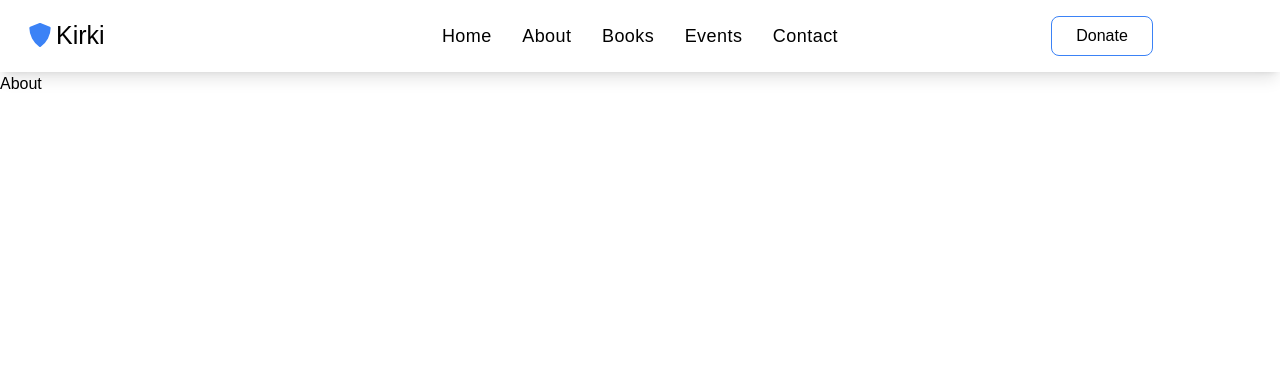
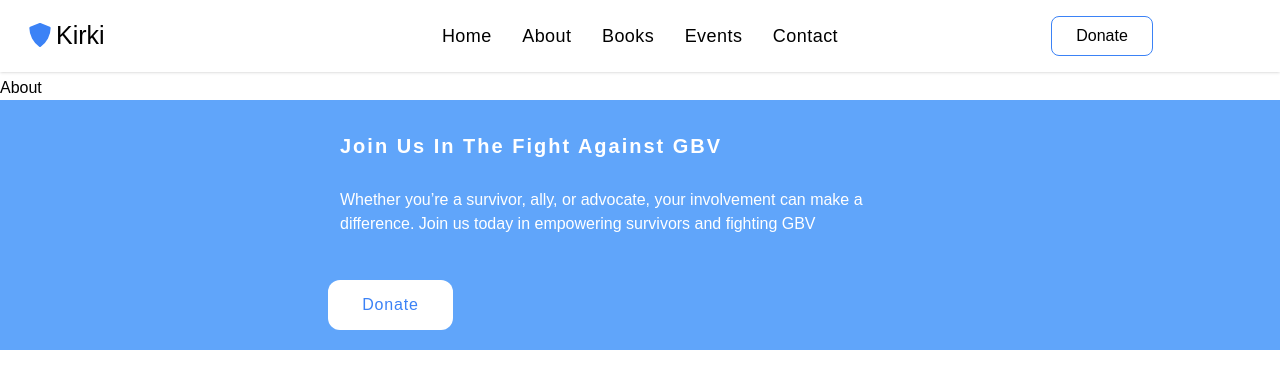
Before and after one commit to Jerryvic911/Justice, a Next.js app: page /about in a window 1280 px wide. Shown: the top 388 px of the page. Built offline with nearby package versions, Linux system fonts and the light colour scheme.

Commit message:
feat: create Footer & modify Navbar shadow 🤔

```diff
--- /dev/null
+++ b/src/app/components/Footer.jsx
@@ -0,0 +1,27 @@
+import React from 'react';
+import Link from 'next/link';
+
+export default function Footer() {
+  return (
+    <footer className='flex h-fit w-full flex-col items-center justify-center bg-blue-400 text-white md:h-[250px]'>
+      <div className='mb-4 w-[90%] p-3 md:w-[50%]'>
+        <span className='mb-3 inline-block p-2 text-lg font-bold capitalize tracking-widest md:text-xl'>
+          Join us in the fight against GBV{' '}
+        </span>
+        <p className='p-2'>
+          Whether you’re a survivor, ally, or advocate, your involvement can
+          make a difference. Join us today in empowering survivors and fighting
+          GBV
+        </p>
+      </div>
+      <div className='flex w-[90%] justify-center p-2 md:w-[50%] md:justify-start'>
+        <Link
+          href='/donate'
+          className='flex h-[50px] w-[50%] flex-col items-center justify-center rounded-xl bg-white capitalize tracking-wider text-blue-500 md:w-[20%]'
+        >
+          Donate
+        </Link>
+      </div>
+    </footer>
+  );
+}
--- a/src/app/components/Navbar.jsx
+++ b/src/app/components/Navbar.jsx
@@ -59,7 +59,7 @@ function Navbar() {
   return (
     <>
       {/* Navbar Section */}
-      <nav className='flex flex-col px-2 py-4 shadow-lg md:flex-row md:justify-between md:px-6'>
+      <nav className='mb-1 flex flex-col px-2 py-4 shadow md:flex-row md:justify-between md:px-6'>
         <div className='flex w-full items-center justify-between md:w-1/4 md:justify-start'>
           {/* Logo */}
           <Link href='/'>
--- a/src/app/layout.js
+++ b/src/app/layout.js
@@ -1,6 +1,7 @@
 // import localFont from 'next/font/local';
 import './globals.css';
 import Navbar from './components/Navbar';
+import Footer from './components/Footer';
 
 // const geistSans = localFont({
 //   src: "./fonts/GeistVF.woff",
@@ -24,6 +25,7 @@ export default function RootLayout({ children }) {
       <body>
         <Navbar />
         {children}
+        <Footer />
       </body>
     </html>
   );
```
Also changed, not shown: 1 other file (tests, documents, lock files or other folders).
